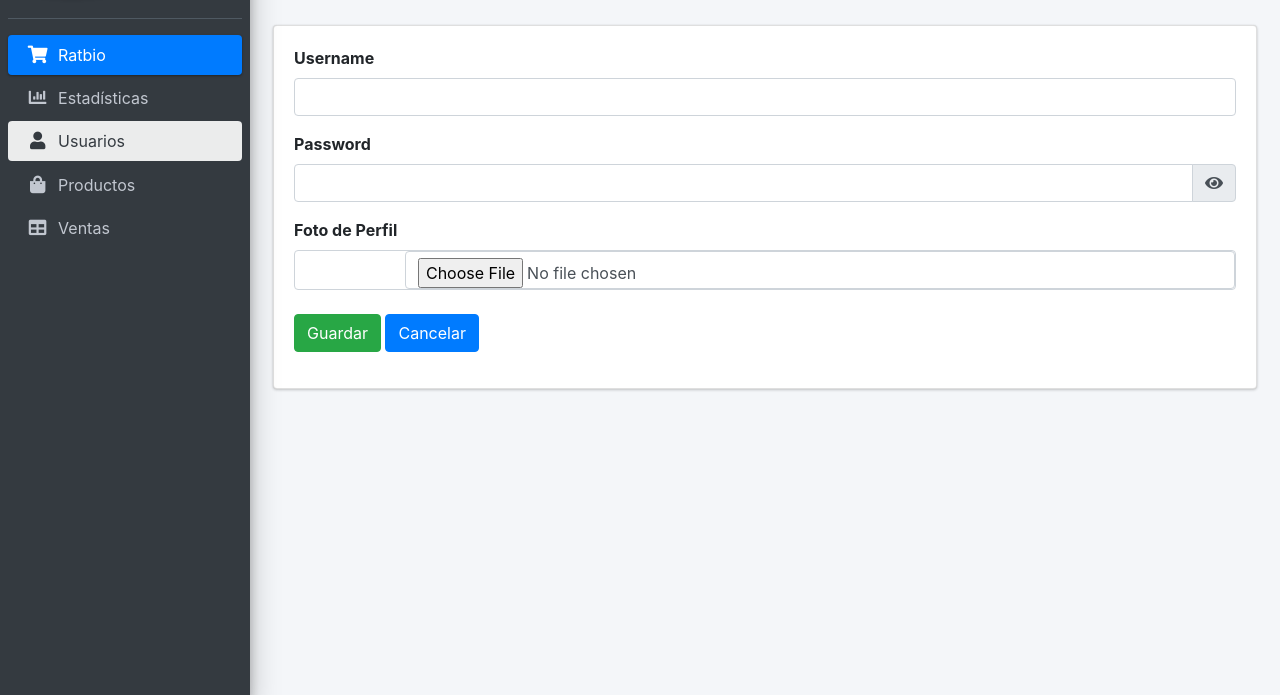
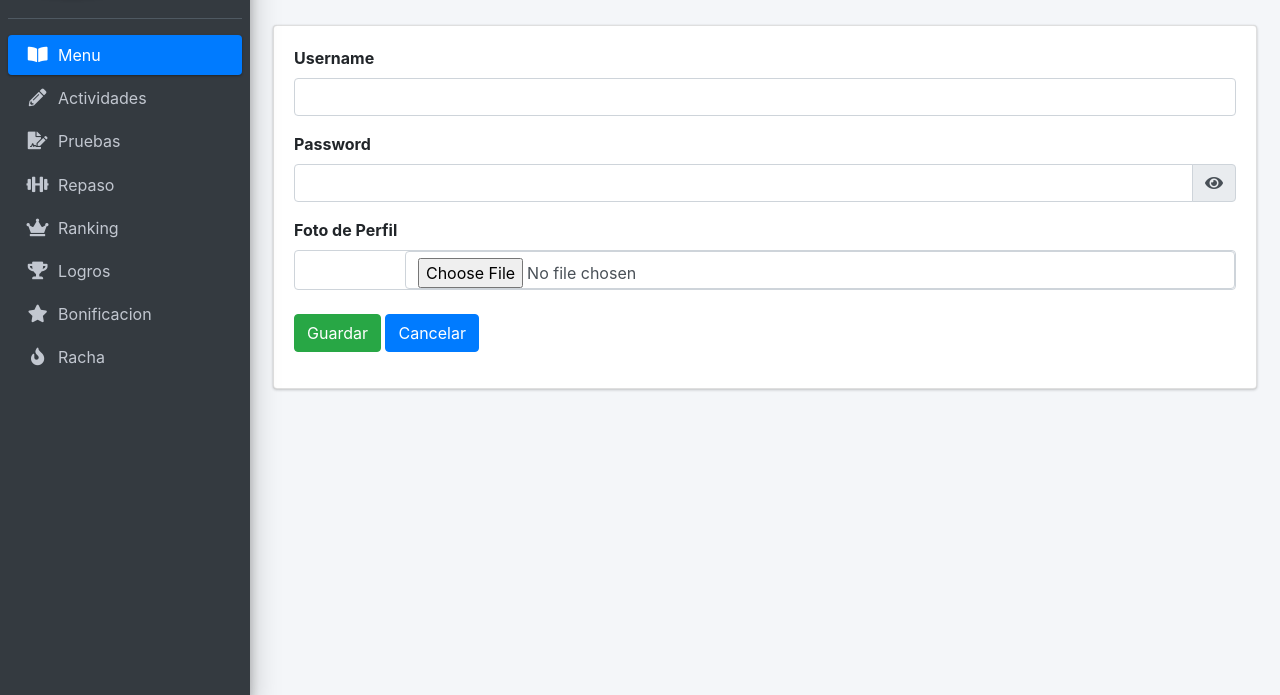
Before and after one commit to br3i/app_ingles, a PHP site: page /Vista/panel.php?modulo=editarUsuario in a window 1280 px wide. Shown: the part 105-800 px from the top of the page. Run offline with PHP 8.4, Linux system fonts and the light colour scheme; the visitor is signed in with stand-in values (Sample User, id 1); data that the repository does not hold is empty; some libraries are stand-ins or nearby versions.

Commit message:
cambios en el inicio y menu

```diff
--- a/Publico/css/my-css.css
+++ b/Publico/css/my-css.css
@@ -4,3 +4,9 @@
 .margen-5 {
     margin: 5%;
 }
+
+.text-ellipsis {
+    white-space: nowrap;
+    overflow: hidden;
+    text-overflow: ellipsis;
+}
--- a/Publico/css/style.css
+++ b/Publico/css/style.css
@@ -19,3 +19,9 @@ body {
   flex: 1;
   margin: 0 10px;
 }
+
+.text-ellipsis {
+  white-space: nowrap;
+  overflow: hidden;
+  text-overflow: ellipsis;
+}
--- a/Vista/panel.php
+++ b/Vista/panel.php
@@ -51,7 +51,7 @@ $modulo = isset($_GET['modulo']) ? $_GET['modulo'] : '';
 
 
   <!-- My css -->
-  <link rel="stylesheet" href="dist/css/my-css.css" />
+  <link rel="stylesheet" href="../Publico/css/my-css.css" />
 
   <!-- Ventana modal para eliminar usuarios -->
   <link rel="stylesheet" href="https://maxcdn.bootstrapcdn.com/bootstrap/4.0.0/css/bootstrap.min.css"
@@ -130,7 +130,7 @@ $modulo = isset($_GET['modulo']) ? $_GET['modulo'] : '';
     <!-- Main Sidebar Container -->
     <aside class="main-sidebar sidebar-dark-primary elevation-4">
       <!-- Brand Logo -->
-      <a href="#" class="brand-link">
+      <a href="panel.php?modulo=inicio" class="brand-link">
         <img src="../Publico/img/soloLogoRatbio.png" alt="My App Logo" class="brand-image img-circle elevation-3"
           style="opacity: 0.8" />
         <span class="brand-text font-weight-light">Ratbio</span>
@@ -150,7 +150,6 @@ $modulo = isset($_GET['modulo']) ? $_GET['modulo'] : '';
           <div class="info">
             <a href="#" class="d-block">
               <?php echo $_SESSION['username'] ?>
-              <?php echo $_SESSION['id_usuario'] ?>
             </a>
           </div>
         </div>
@@ -181,38 +180,59 @@ $modulo = isset($_GET['modulo']) ? $_GET['modulo'] : '';
                with font-awesome or any other icon font library -->
             <li class="nav-item menu-open">
               <a href="#" class="nav-link active">
-                <i class="fa fa-shopping-cart nav-icon" aria-hidden="true"></i>
+                <i class="fas fa-book-open nav-icon" aria-hidden="true"></i>
                 <p>
-                  Ratbio
+                  Menu
                 </p>
               </a>
               <ul class="nav nav-treeview">
                 <li class="nav-item">
-                  <a href="panel.php?modulo=estadisticas"
-                    class="nav-link <?php echo ($modulo == "estadisticas" || $modulo == "") ? " active " : " "; ?>">
-                    <i class="fa fa-chart-bar nav-icon" aria-hidden="true"></i>
-                    <p>Estadísticas</p>
+                  <a href="panel.php?modulo=actividades"
+                    class="nav-link <?php echo ($modulo == "actividades" || $modulo == "") ? " active " : " "; ?>">
+                    <i class="fas fa-pencil-alt nav-icon" aria-hidden="true"></i>
+                    <p>Actividades</p>
                   </a>
                 </li>
                 <li class="nav-item">
-                  <a href="panel.php?modulo=usuarios"
-                    class="nav-link <?php echo ($modulo == "usuarios" || $modulo == "crearUsuario" || $modulo == "editarUsuario") ? " active " : " "; ?>">
-                    <i class="fas fa-user nav-icon" aria-hidden="true"></i>
-                    <p>Usuarios</p>
+                  <a href="panel.php?modulo=pruebas"
+                    class="nav-link <?php echo ($modulo == "pruebas" || $modulo == "") ? " active " : " "; ?>">
+                    <i class="fas fa-file-signature nav-icon" aria-hidden="true"></i>
+                    <p>Pruebas</p>
                   </a>
                 </li>
                 <li class="nav-item">
-                  <a href="panel.php?modulo=productos"
-                    class="nav-link <?php echo ($modulo == "productos") ? " active " : " "; ?>">
-                    <i class="fa fa-shopping-bag nav-icon" aria-hidden="true"></i>
-                    <p>Productos</p>
+                  <a href="panel.php?modulo=repaso"
+                    class="nav-link <?php echo ($modulo == "repaso" || $modulo == "") ? " active " : " "; ?>">
+                    <i class="fas fa-dumbbell nav-icon" aria-hidden="true"></i>
+                    <p>Repaso</p>
                   </a>
                 </li>
                 <li class="nav-item">
-                  <a href="panel.php?modulo=ventas"
-                    class="nav-link <?php echo ($modulo == "ventas") ? " active " : " "; ?>">
-                    <i class="fa fa-table nav-icon" aria-hidden="true"></i>
-                    <p>Ventas</p>
+                  <a href="panel.php?modulo=ranking"
+                    class="nav-link <?php echo ($modulo == "ranking" || $modulo == "") ? " active " : " "; ?>">
+                    <i class="fas fa-crown nav-icon" aria-hidden="true"></i>
+                    <p>Ranking</p>
+                  </a>
+                </li>
+                <li class="nav-item">
+                  <a href="panel.php?modulo=logros"
+                    class="nav-link <?php echo ($modulo == "logros" || $modulo == "") ? " active " : " "; ?>">
+                    <i class="fas fa-trophy nav-icon" aria-hidden="true"></i>
+                    <p>Logros</p>
+                  </a>
+                </li>
+                <li class="nav-item">
+                  <a href="panel.php?modulo=bonificacion"
+                    class="nav-link <?php echo ($modulo == "bonificacion" || $modulo == "") ? " active " : " "; ?>">
+                    <i class="fas fa-star nav-icon" aria-hidden="true"></i>
+                    <p>Bonificacion</p>
+                  </a>
+                </li>
+                <li class="nav-item">
+                  <a href="panel.php?modulo=racha"
+                    class="nav-link <?php echo ($modulo == "racha" || $modulo == "") ? " active " : " "; ?>">
+                    <i class="fas fa-fire nav-icon" aria-hidden="true"></i>
+                    <p>Racha</p>
                   </a>
                 </li>
               </ul>
@@ -233,20 +253,29 @@ $modulo = isset($_GET['modulo']) ? $_GET['modulo'] : '';
       </div>
       <?php
     }
-    if ($modulo == 'estadisticas' || $modulo == '') {
-      include_once 'estadisticas.php';
+    if ($modulo == 'inicio' || $modulo == '') {
+      include_once 'inicio.php';
     }
-    if ($modulo == 'usuarios') {
-      include_once 'usuarios.php';
+    if ($modulo == 'actividades') {
+      include_once 'actividades.php';
     }
-    if ($modulo == 'productos') {
-      include_once 'productos.php';
+    if ($modulo == 'pruebas') {
+      include_once 'pruebas.php';
     }
-    if ($modulo == 'ventas') {
-      include_once 'ventas.php';
+    if ($modulo == 'repaso') {
+      include_once 'repaso.php';
     }
-    if ($modulo == 'crearUsuario') {
-      include_once 'crearUsuario.php';
+    if ($modulo == 'ranking') {
+      include_once 'ranking.php';
+    }
+    if ($modulo == 'logros') {
+      include_once 'logros.php';
+    }
+    if ($modulo == 'bonificacion') {
+      include_once 'bonificacion.php';
+    }
+    if ($modulo == 'racha') {
+      include_once 'racha.php';
     }
     if ($modulo == 'editarUsuario') {
       include_once 'editarUsuario.php';
--- /dev/null
+++ b/Vista/perfil.php
@@ -0,0 +1,2 @@
+//Aqui que aparezcan los datos del perfil, estadísticas como dias de racha, exp total y otros que se nos ocurran, además
+abajo se puede poner los logros, así como un botón para reclamarlos.
```
Also changed, not shown: Vista/inicio.php (added, +111 -0 lines).
